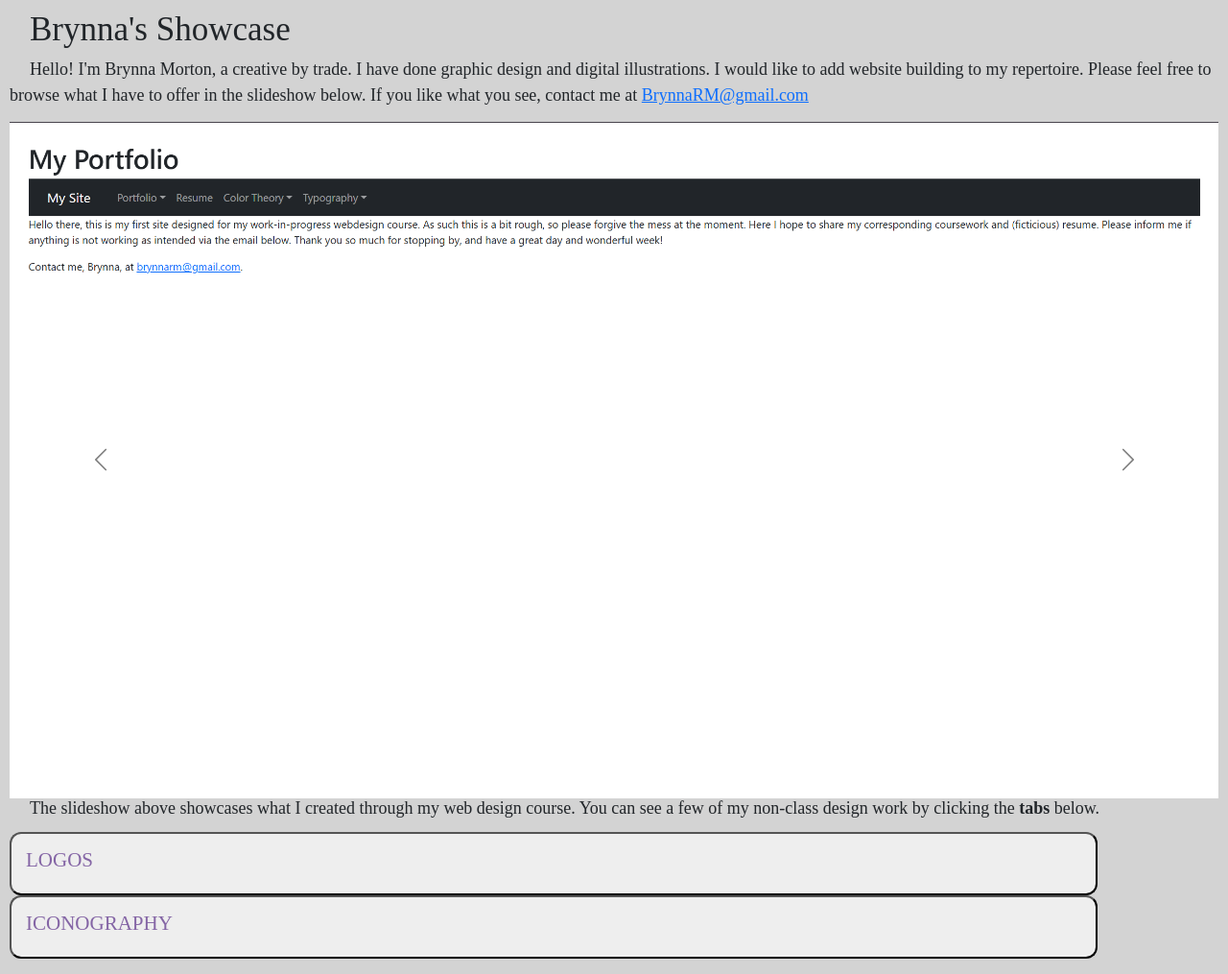
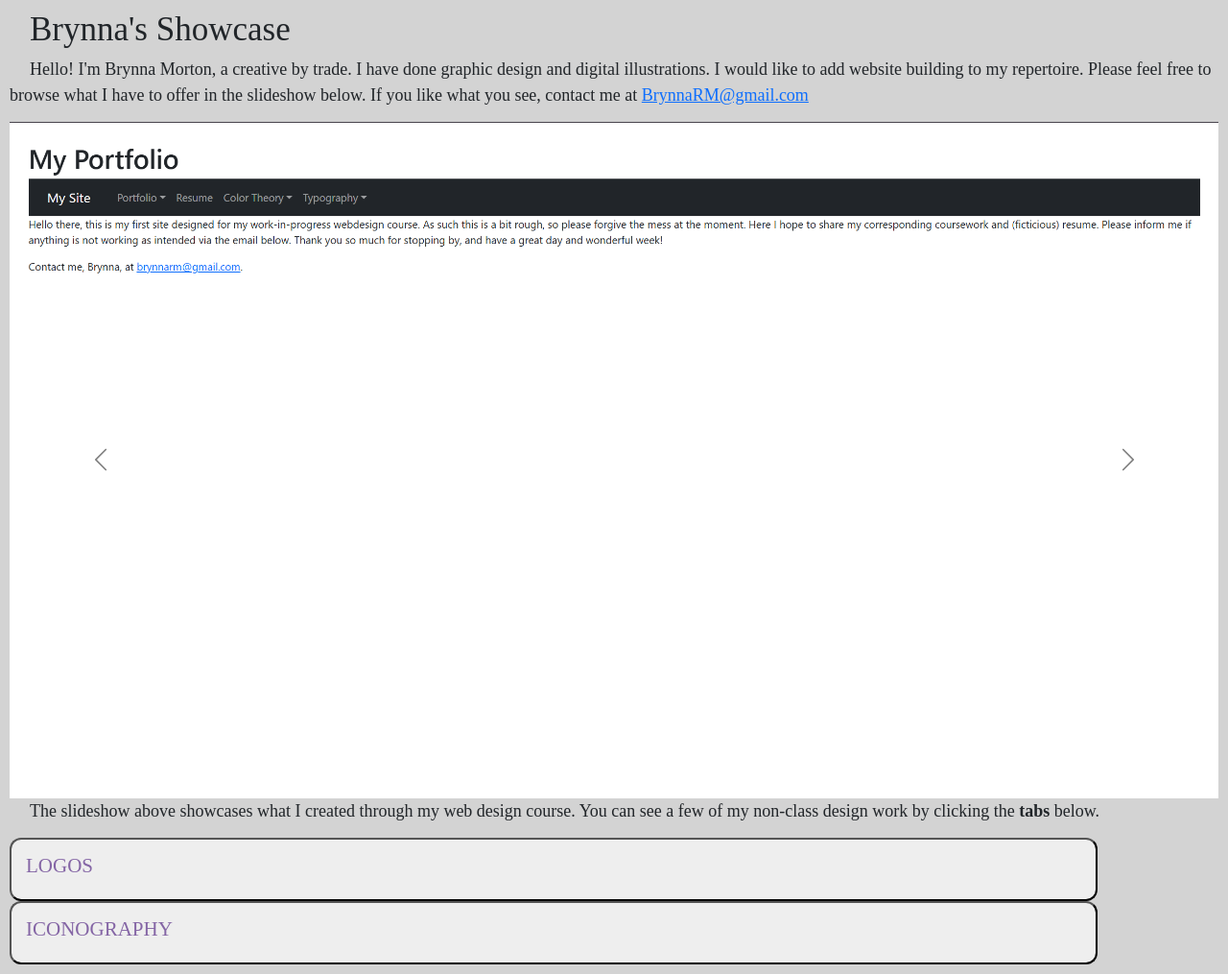
Before and after one commit to brynn0208/showcase, a plain HTML site: page index.html in a window 1280 px wide. Shown: the whole page at 96% size. Drawn offline with nearby package versions, Linux system fonts and the light colour scheme.

Commit message:
Add files via upload

```diff
--- a/final.css
+++ b/final.css
@@ -4,8 +4,8 @@ html, body {
 }
 
 main {
+    background-color: lightgray;
     font: 18px 'Bitter', 'Times New Roman', Verdana, Georgia, sans-serif;
-    background-color: lightgray;
     text-indent: 1.5rem;
     padding: 10px;
 }
--- a/index.html
+++ b/index.html
@@ -57,7 +57,7 @@
                     <span class="visually-hidden">Next</span>
                 </button>
             </div>
-            <p>The slideshow above showcases what I created through my web design course. You can see a few of my non-class design work by clicking the <b>tabs</b> below.</p>
+            <p  class="lh-base indent">The slideshow above showcases what I created through my web design course. You can see a few of my non-class design work by clicking the <b>tabs</b> below.</p>
                 <button type="button" class="collapsible" data-bs-toggle="collapse"><h4 class="text-uppercase">Logos</h3></button>
                     <div class="content">
                         <section id="experience" class="p-2 p-md-3 mb-2 mb-md-3 border rounded shadow">
```
